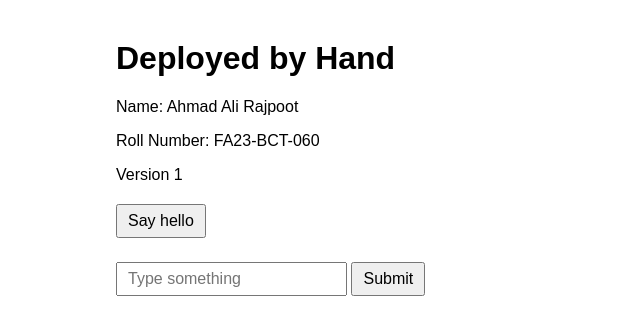
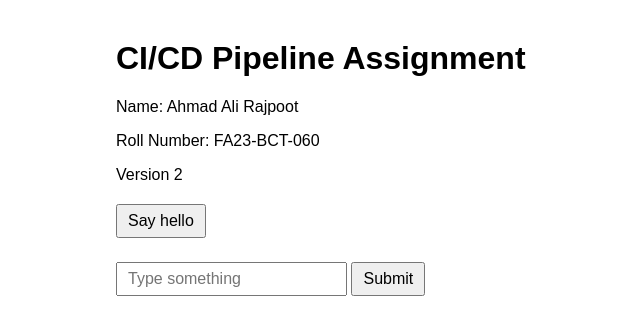
Before and after one commit to Ahmad-a-Rajpoot/cicd-assignment-FA23-BCT-060, a plain HTML site: page index.html in a window 1280 px wide. Shown: the whole page, without its empty margins (204-844 px from the left). Drawn offline with Linux system fonts and the light colour scheme.

Commit message:
Fix heading, bump to Version 2

```diff
--- a/index.html
+++ b/index.html
@@ -9,10 +9,10 @@
   </style>
 </head>
 <body>
-  <h1 id="main-heading">Deployed by Hand</h1>
+  <h1 id="main-heading">CI/CD Pipeline Assignment</h1>
   <p id="student-name">Name: Ahmad Ali Rajpoot</p>
   <p id="roll-number">Roll Number: FA23-BCT-060</p>
-  <p id="version">Version 1</p>
+  <p id="version">Version 2</p>
 
   <button id="greet-btn" onclick="document.getElementById('greet-msg').textContent='Hello from the CI/CD pipeline!'">Say hello</button>
   <p id="greet-msg"></p>
```
